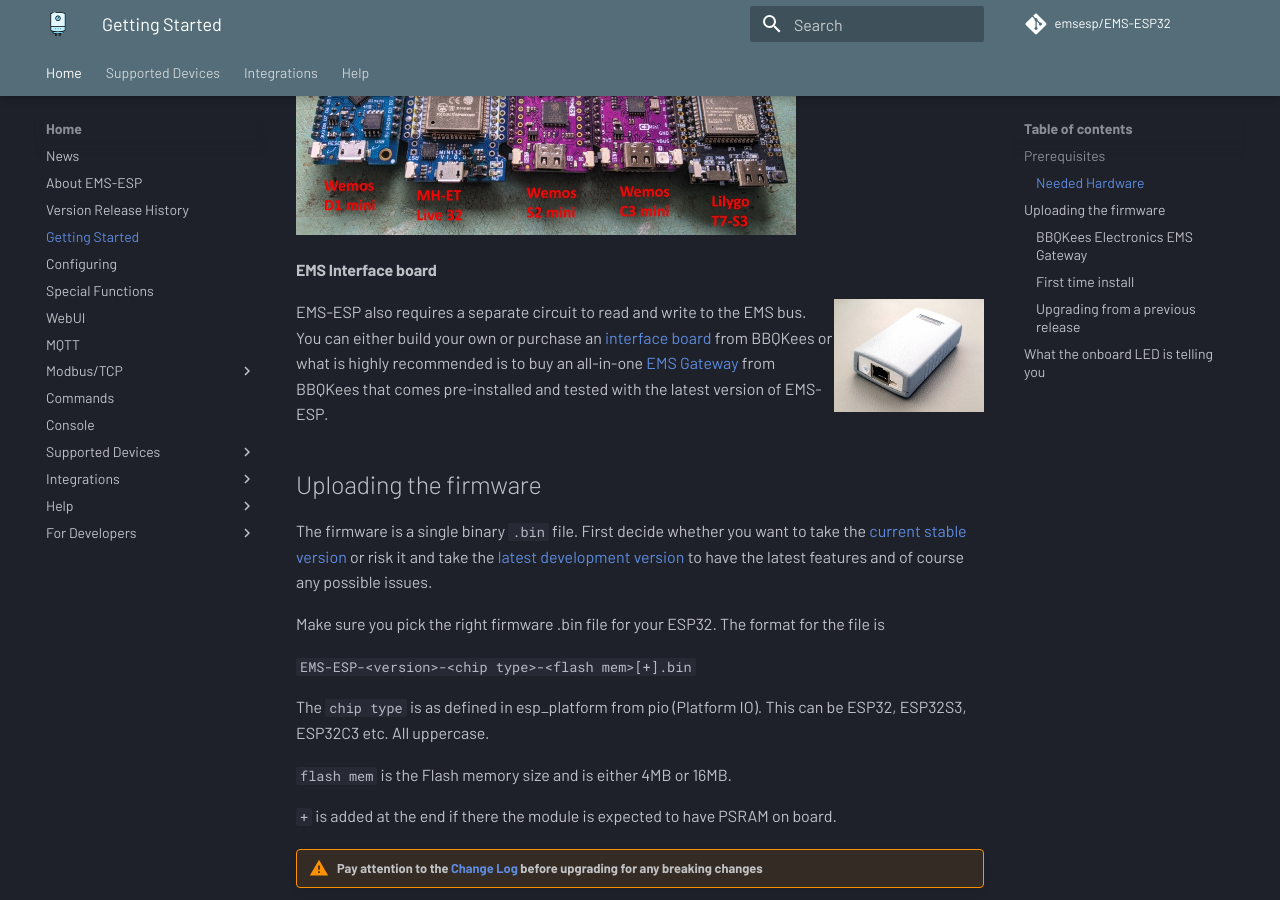
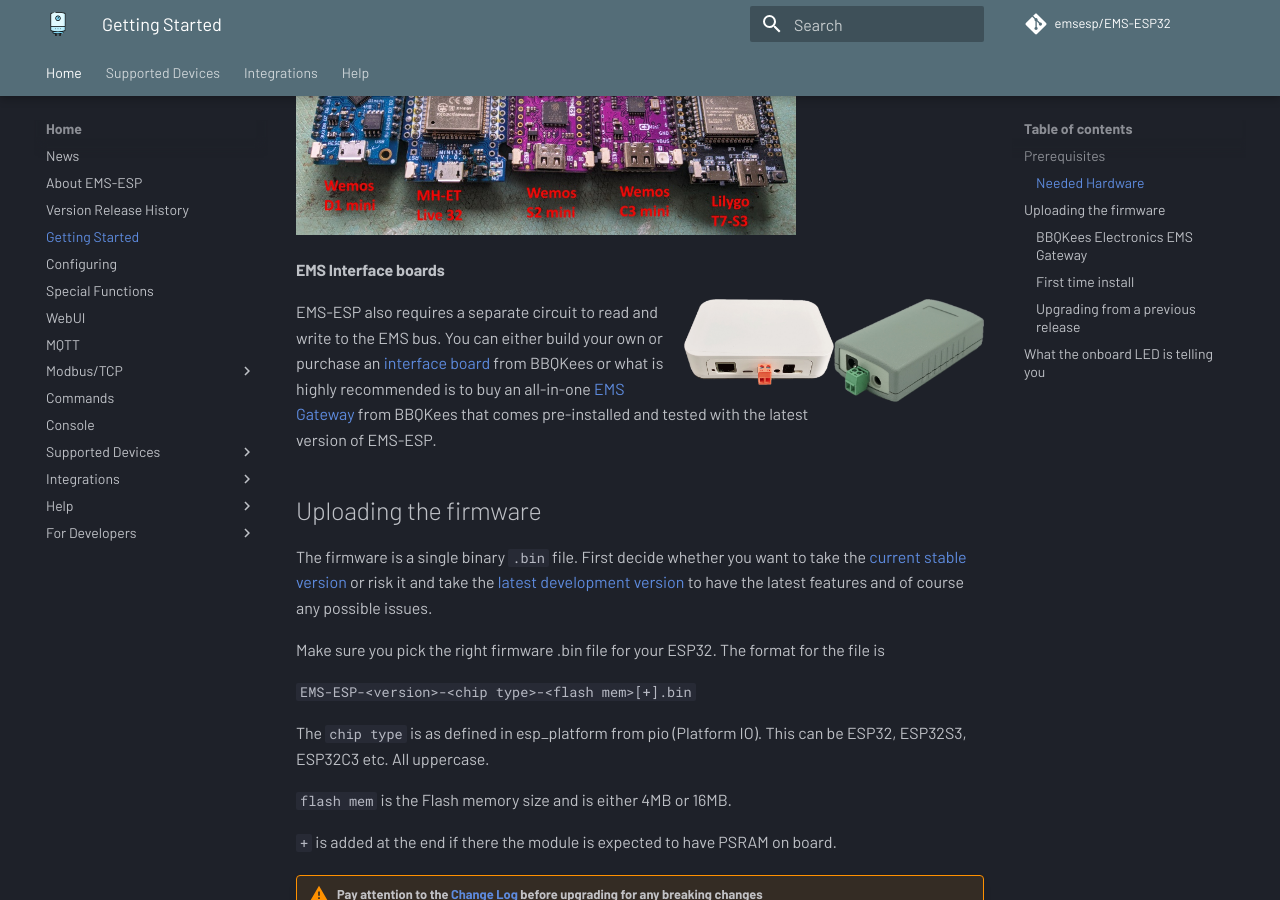
Before and after one commit to emsesp/docs, an MkDocs documentation site: the page built from docs/Getting-Started.md, in a window 1280 px wide and 900 px high, scrolled down 394 px. Built offline with MkDocs 1.6.1 and Material for MkDocs 9.7.7, drawn with Linux system fonts in a browser that asks for light colours; comment, search, counter and statistics services are not loaded.

Commit message:
add more images

```diff
--- a/docs/Getting-Started.md
+++ b/docs/Getting-Started.md
@@ -10,9 +10,10 @@
 
 <img style="width:500px" src="../_media/images/esp32-dev-boards.jpg"></img>
 
-#### EMS Interface board
+#### EMS Interface boards
 
-<img style="float:right;width:150px" src="../_media/images/ems-gw-e32a.jpg"></img>
+<img style="float:right;width:150px" src="../_media/images/EMS-Gateway-S3.png"></img>
+<img style="float:right;width:150px" src="../_media/images/EMS-Gateway-E32-V2.png"></img>
 EMS-ESP also requires a separate circuit to read and write to the EMS bus. You can either build your own or purchase an [interface board](https://bbqkees-electronics.nl/product/ems-interface-board-v3/) from BBQKees or what is highly recommended is to buy an all-in-one [EMS Gateway](https://bbqkees-electronics.nl/shop/) from BBQKees that comes pre-installed and tested with the latest version of EMS-ESP.
 
 ## Uploading the firmware
```
Also changed, not shown: docs/_media/images/EMS-Gateway-E32-V2.png (added), docs/_media/images/EMS-Gateway-S3.png (added), docs/_media/images/USB-C-port-EMS-Gateway-E32-V2.png (added), docs/_media/images/USB-C-port-EMS-Gateway-S3-and-S3-LR.png (added), docs/_media/images/emsesp.png (added), docs/_media/images/installer.jpeg (added), docs/_media/images/r-arrow.png (added).
